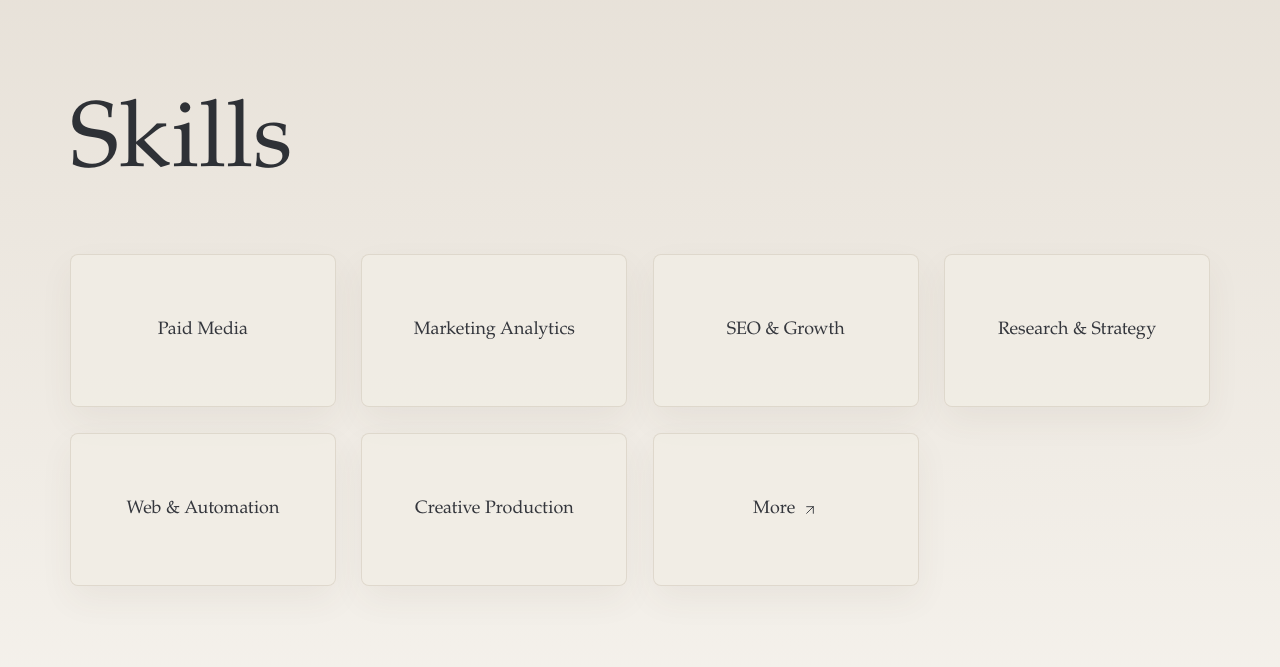
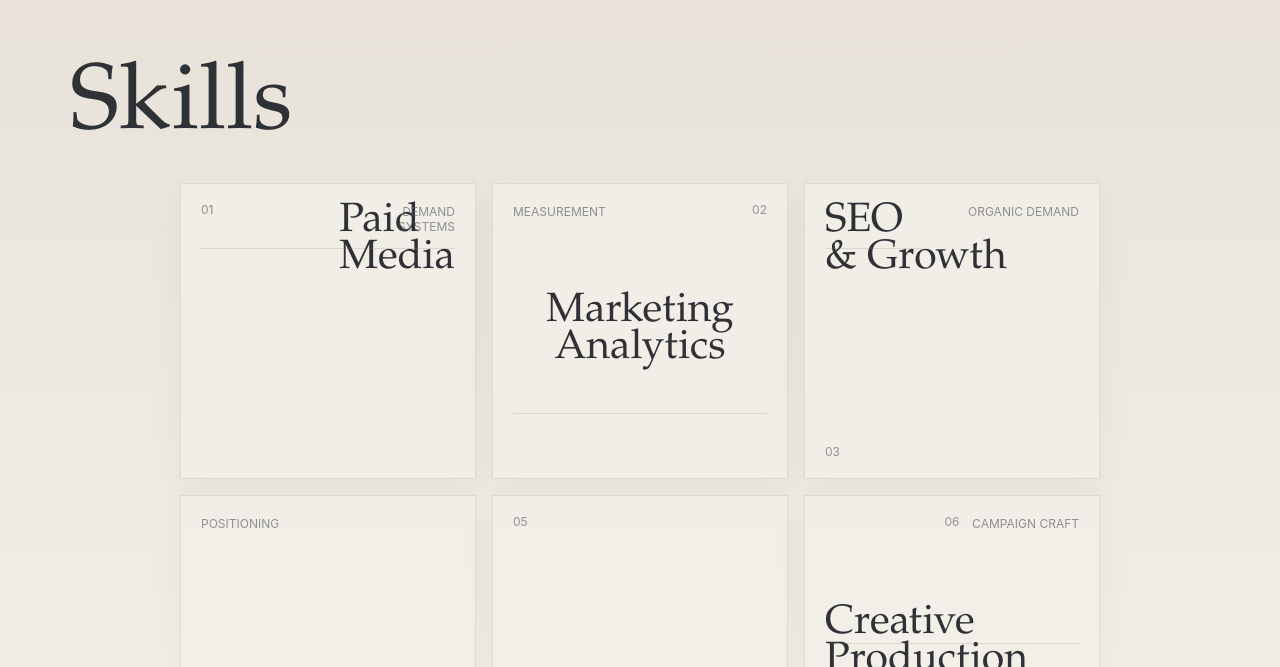
Before and after one commit to pakkuanshi/personal-portfolio, a Next.js app: page / in a window 1280 px wide. Shown: the part 5433-6100 px from the top of the page. Built offline with nearby package versions, Linux system fonts and the light colour scheme.

Commit message:
Update home skills preview

```diff
--- a/components/home/skills-preview-section.tsx
+++ b/components/home/skills-preview-section.tsx
@@ -1,10 +1,48 @@
 "use client";
 
-import { ArrowUpRight } from "lucide-react";
 import Link from "next/link";
 
 import { usePreferences } from "@/components/preferences/preferences-provider";
-import { skills, skillsPreviewCopy } from "@/content/skills";
+import { skillCategories, skillsPreviewCopy } from "@/content/skills";
+
+const posterLayouts = [
+  {
+    title: "items-start justify-end text-left",
+    number: "left-5 top-5",
+    rubric: "right-5 top-5 text-right",
+    rule: "left-5 right-5 top-16",
+  },
+  {
+    title: "items-center justify-center text-center",
+    number: "right-5 top-5",
+    rubric: "left-5 top-5",
+    rule: "bottom-16 left-5 right-5",
+  },
+  {
+    title: "items-start justify-start text-left",
+    number: "left-5 bottom-5",
+    rubric: "right-5 top-5 text-right",
+    rule: "left-5 top-16 w-24",
+  },
+  {
+    title: "items-end justify-start text-left",
+    number: "right-5 bottom-5",
+    rubric: "left-5 top-5",
+    rule: "bottom-16 left-5 right-5",
+  },
+  {
+    title: "items-end justify-end text-right",
+    number: "left-5 top-5",
+    rubric: "right-5 bottom-5 text-right",
+    rule: "right-5 top-16 h-28 w-px",
+  },
+  {
+    title: "items-center justify-start text-left",
+    number: "left-1/2 top-5 -translate-x-1/2",
+    rubric: "right-5 top-5 text-right",
+    rule: "left-5 right-5 top-1/2",
+  },
+];
 
 export function SkillsPreviewSection() {
   const { locale } = usePreferences();
@@ -12,51 +50,49 @@ export function SkillsPreviewSection() {
 
   return (
     <section className="skills-preview-section" aria-labelledby="skills-preview-title">
-      <div className="site-container skills-preview-inner">
+      <div className="site-container skills-preview-inner !gap-8 !py-12 md:!py-14 lg:!py-16">
         <div className="skills-preview-heading">
           <h2 className="skills-preview-title" id="skills-preview-title">
             {copy.title}
           </h2>
         </div>
 
-        <div className="skills-preview-grid">
-          {skills.map((skill) => {
-            const skillCopy = skill.translations[locale];
-            const cardClassName =
-              skill.type === "more"
-                ? "skills-preview-card skills-preview-card--more"
-                : "skills-preview-card";
-            const cardContent =
-              skill.type === "more" ? (
-                <span className="skills-preview-more-content">
-                  <span className="skills-preview-card-title">
-                    {skillCopy.title}
-                  </span>
-                  <ArrowUpRight
-                    aria-hidden="true"
-                    className="skills-preview-more-icon"
-                    size={16}
-                    strokeWidth={1.35}
-                  />
-                </span>
-              ) : (
-                <span className="skills-preview-card-title">
-                  {skillCopy.title}
-                </span>
-              );
-
-            if (skill.type === "more" && skill.href) {
-              return (
-                <Link className={cardClassName} href={skill.href} key={skill.id}>
-                  {cardContent}
-                </Link>
-              );
-            }
+        <div className="mx-auto grid w-full max-w-[920px] grid-cols-1 gap-4 sm:grid-cols-2 lg:grid-cols-3">
+          {skillCategories.map((category, index) => {
+            const categoryCopy = category.translations[locale];
+            const layout = posterLayouts[index];
 
             return (
-              <div className={cardClassName} key={skill.id}>
-                {cardContent}
-              </div>
+              <Link
+                aria-label={`Open ${categoryCopy.title} skills`}
+                className="group relative aspect-square overflow-hidden border border-[hsl(34_18%_68%/0.34)] bg-[hsl(42_31%_93%/0.86)] p-5 text-[hsl(220_18%_12%/0.9)] shadow-[0_14px_34px_hsl(30_18%_28%/0.055)] transition duration-200 ease-out hover:-translate-y-1 hover:border-[hsl(28_24%_52%/0.38)] hover:bg-[hsl(42_35%_96%/0.94)] hover:shadow-[0_18px_36px_hsl(30_18%_24%/0.11)] focus-visible:-translate-y-1 focus-visible:outline-none focus-visible:ring-1 focus-visible:ring-[hsl(28_24%_52%/0.45)] dark:border-[hsl(38_18%_58%/0.2)] dark:bg-[hsl(30_12%_16%/0.78)] dark:text-[hsl(42_28%_90%/0.9)] dark:hover:border-[hsl(38_22%_68%/0.3)] dark:hover:bg-[hsl(30_13%_19%/0.88)]"
+                href={`/skills/${category.slug}`}
+                key={category.slug}
+              >
+                <span
+                  aria-hidden="true"
+                  className={`absolute ${layout.rule} border-t border-[hsl(34_18%_48%/0.22)] dark:border-[hsl(38_18%_70%/0.18)]`}
+                />
+                <span
+                  className={`absolute ${layout.number} text-xs uppercase leading-none text-[hsl(220_9%_34%/0.62)] dark:text-[hsl(42_18%_82%/0.62)]`}
+                >
+                  {category.number}
+                </span>
+                <span
+                  className={`absolute ${layout.rubric} max-w-28 text-xs uppercase leading-[1.25] text-[hsl(220_9%_34%/0.62)] dark:text-[hsl(42_18%_82%/0.62)]`}
+                >
+                  {categoryCopy.rubric}
+                </span>
+                <div className={`flex h-full ${layout.title}`}>
+                  <h3 className="font-serif text-[clamp(2.2rem,3.2vw,2.8rem)] font-medium leading-[0.9] tracking-normal text-balance">
+                    {categoryCopy.titleLines.map((line) => (
+                      <span className="block" key={line}>
+                        {line}
+                      </span>
+                    ))}
+                  </h3>
+                </div>
+              </Link>
             );
           })}
         </div>
```
